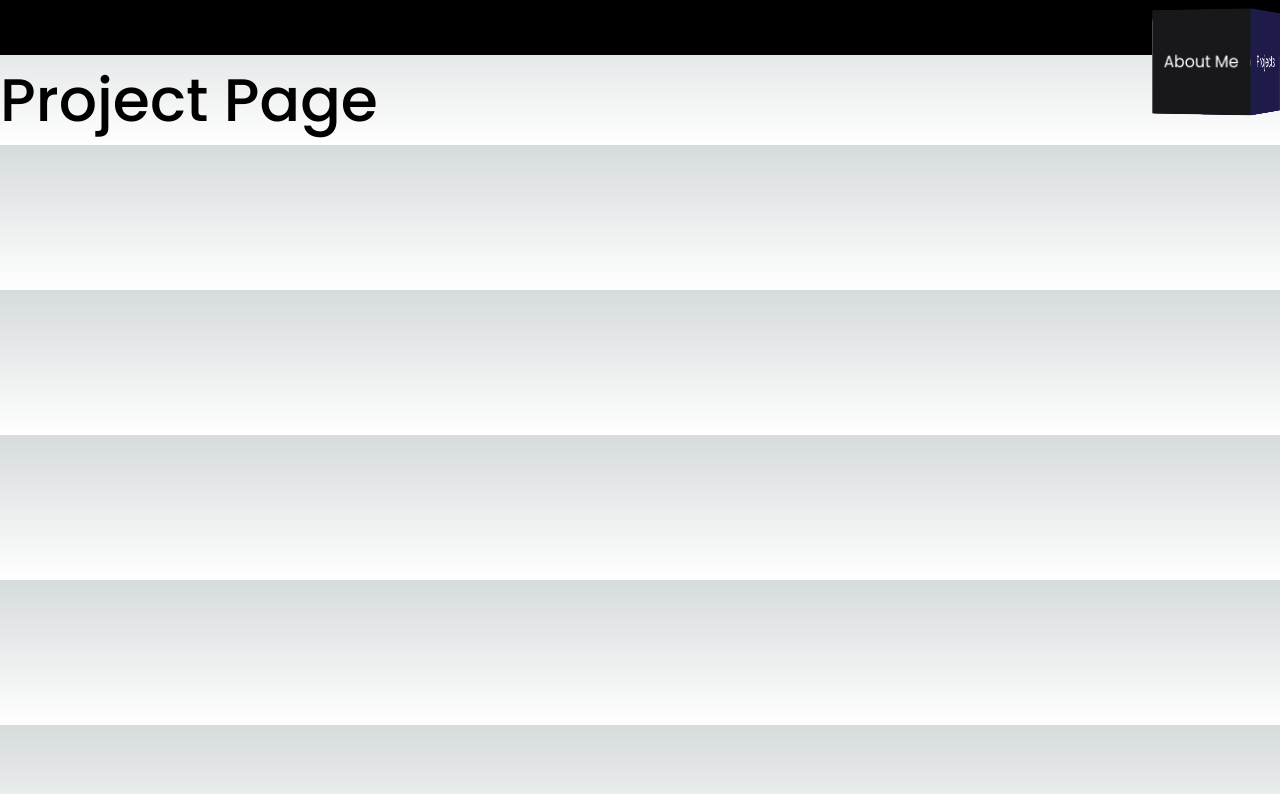
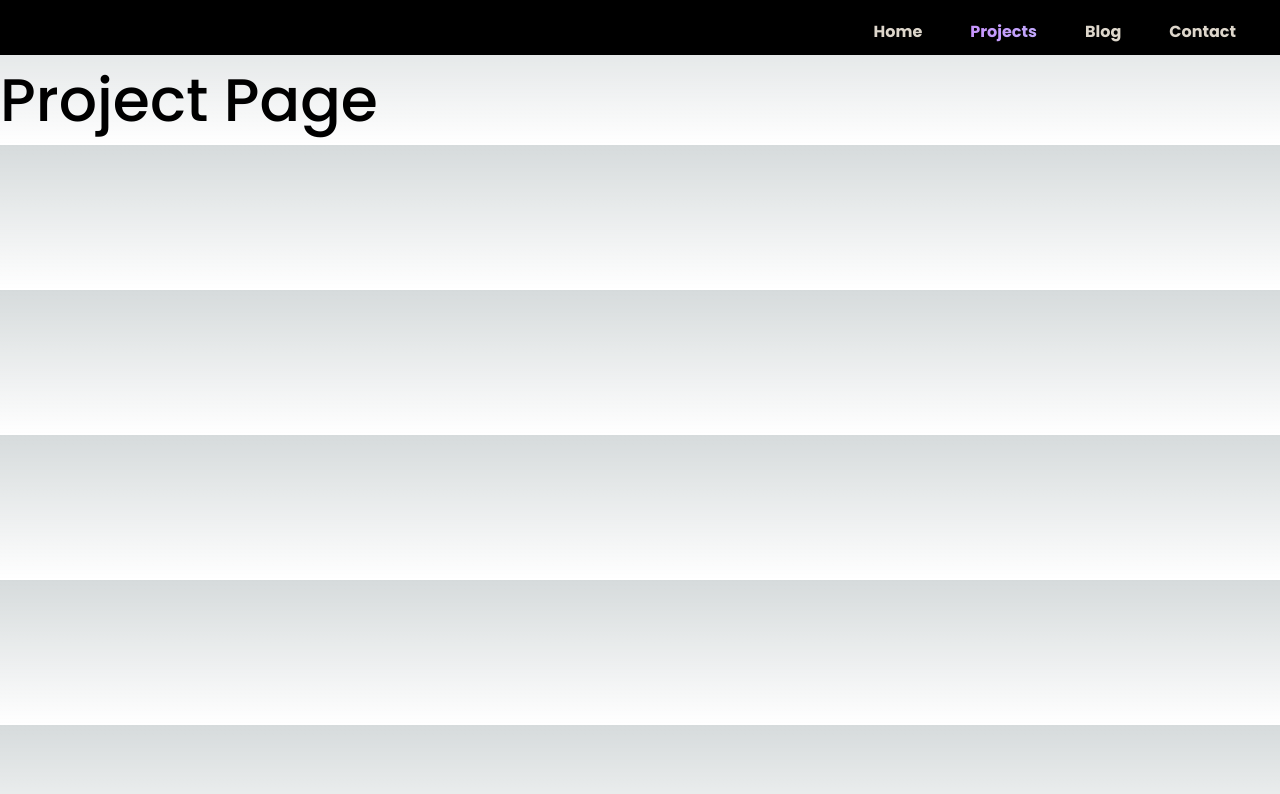
Before and after one commit to decidev22/portfolio, a Next.js app: page /projects in a window 1280 px wide. Shown: the top 794 px of the page. Built offline with nearby package versions, Linux system fonts and the light colour scheme.

Commit message:
code tidyup

```diff
--- a/app/component/nav/MenuBox.module.css
+++ /dev/null
@@ -1,85 +0,0 @@
-.container {
-  max-width: 100px;
-}
-
-.cube-container {
-  perspective: 1000px;
-}
-
-.cube-container .cube {
-  width: 100px;
-  height: 100px;
-  transform-style: preserve-3d;
-  animation: menuboxRotate 30s infinite;
-}
-
-.cube-container .cube-face {
-  width: 100px;
-  height: 100px;
-  position: absolute;
-  background: purple;
-  color: white;
-  display: flex;
-  align-items: center;
-  justify-content: center;
-}
-
-.cube-container .front {
-  background: #172554;
-  transform: translateZ(50px);
-}
-
-.cube-container .back {
-  background: #1e1b4b;
-  transform: rotateY(180deg) translateZ(50px);
-}
-
-.cube-container .left {
-  background: #082f49;
-  transform: rotateY(-90deg) translateZ(50px);
-}
-
-.cube-container .right {
-  background: #18181b;
-  transform: rotateY(90deg) translateZ(50px);
-}
-
-.cube-container .bottom {
-  background: #2e1065;
-  transform: rotateX(-90deg) translateZ(50px);
-}
-
-.cube-container .top {
-  background: #0f172a;
-  transform: rotateX(90deg) translateZ(50px);
-}
-
-@keyframes menuboxRotate {
-  0% {
-    /* Shows Front */
-    transform: rotateY(0deg);
-    transform: rotateX(0deg);
-  }
-  15% {
-    /* Shows Right */
-    transform: rotateY(-90deg);
-  }
-  35% {
-    /* Shows Back */
-    transform: rotateY(-180deg);
-  }
-  55% {
-    /* Shows Left */
-    transform: rotateY(-270deg);
-  }
-  75% {
-    /* Shows Top */
-    transform: rotateY(-90deg);
-    transform: rotateX(-90deg);
-  }
-  95% {
-    /* Shows Bottom */
-    transform: rotateY(-90deg);
-    transform: rotateX(-270deg);
-  }
-}
--- a/app/component/nav/MenuBox.tsx
+++ /dev/null
@@ -1,68 +0,0 @@
-"use client";
-
-import { useEffect } from "react";
-import classes from "./MenuBox.module.css";
-import Image from "next/image";
-
-const MenuBox = () => {
-  //   useEffect(() => {
-  //     const cubebox = Array.from(
-  //       document.getElementsByClassName(
-  //         `${classes.cube}`
-  //       ) as HTMLCollectionOf<HTMLElement>
-  //     );
-  //     const handleMouseMove = (event: MouseEvent) => {
-  //       const rotationValue = 270;
-  //       let mouseX = 0;
-  //       let mouseY = 0;
-  //       mouseX = event.clientX;
-  //       mouseY = event.clientY;
-  //       let rotateX = -(mouseY / window.innerHeight - 0.5) * rotationValue;
-  //       let rotateY = (mouseX / window.innerHeight - 0.5) * rotationValue;
-  //       cubebox.forEach((box) => {
-  //         box.style.transform = `rotateX(${rotateX}deg) rotateY(${rotateY}deg)`;
-  //       });
-  //     };
-  //     return () => {
-  //       window.addEventListener("mousemove", handleMouseMove);
-  //     };
-  //   }, []);
-
-  return (
-    <div className={`${classes.container} `}>
-      <div className={`${classes[`cube-container`]}`}>
-        <div className={`${classes[`cube`]}`}>
-          <div
-            className={`${classes[`cube-face`]} ${
-              classes[`front`]
-            }  border-white border-2 rounded-xl`}
-          >
-            <div className="grid grid-cols-2 grid-rows-2 gap-2">
-              <span className="w-[15px] grid place-items-center">M</span>
-              <span className="w-[15px] grid place-items-center">E</span>
-              <span className="w-[15px] grid place-items-center">N</span>
-              <span className="w-[15px] grid place-items-center">U</span>
-            </div>
-          </div>
-          <div className={`${classes[`cube-face`]} ${classes[`back`]}`}>
-            Projects
-          </div>
-          <div className={`${classes[`cube-face`]} ${classes[`left`]}`}>
-            Contact
-          </div>
-          <div className={`${classes[`cube-face`]} ${classes[`right`]}`}>
-            About Me
-          </div>
-          <div className={`${classes[`cube-face`]} ${classes[`top`]}`}>
-            Shoutouts
-          </div>
-          <div className={`${classes[`cube-face`]} ${classes[`bottom`]}`}>
-            Links
-          </div>
-        </div>
-      </div>
-    </div>
-  );
-};
-
-export default MenuBox;
--- a/app/component/nav/NavBar.tsx
+++ b/app/component/nav/NavBar.tsx
@@ -1,20 +1,18 @@
 "use client";
 import NavLink from "./NavLink";
 import classes from "./NavBar.module.css";
-import MenuBox from "./MenuBox";
 const NavBar = () => {
   return (
     <nav className="flex justify-end w-full top-0 p-3 sticky z-10 h-[55px] bg-black">
       {/* OLD NAV BAR Commented out */}
-      {/* <ul className="list-none">
+      <ul className="list-none">
         <NavLink href="/" title="Home" />
         <NavLink href="/projects" title="Projects" />
         <NavLink href="/blogs" title="Blog" />
         <NavLink href="/contact" title="Contact" />
-      </ul> */}
+      </ul>
 
       {/* New Nav Bar */}
-      <MenuBox />
     </nav>
   );
 };
--- a/app/component/pages/mainpageComponent/Experimental-line.tsx
+++ /dev/null
@@ -1,69 +0,0 @@
-"use client";
-
-import { useEffect, useState, useRef } from "react";
-import classes from "./Experimental-line.module.css";
-
-type ScreenSize = {
-  width: number;
-  height: number;
-};
-
-const MainPageDisplay = () => {
-  const [screenSize, setScreenSize] = useState<ScreenSize>();
-  const [xMid, setXMid] = useState<number>();
-
-  useEffect(() => {
-    if (typeof window !== "undefined") {
-      setScreenSize({ width: window.innerWidth, height: window.innerHeight });
-    }
-  }, []);
-
-  useEffect(() => {
-    if (screenSize?.width) {
-      setXMid(screenSize?.width / 2);
-    }
-  }, [screenSize]);
-  return (
-    <div className="h-dvh w-full text-white">
-      {/* Place holding div */}
-      <div className="h-80"></div>
-      {/* Infinity Line */}
-      <div className={`h-48 ${classes.infinityLine} `}>
-        <svg
-          height="10"
-          width={screenSize?.width}
-          xmlns="http://www.w3.org/2000/svg"
-        >
-          {/* Left Infinite Line */}
-          <line
-            x1="0"
-            y1="0"
-            x2={xMid}
-            y2="0"
-            style={{
-              strokeWidth: 2,
-              strokeDasharray: "100 10",
-              strokeDashoffset: "70",
-            }}
-            className={`${classes[`left-Infinity-line`]}`}
-          />
-          {/* Right Infinite Line */}
-          <line
-            x1={xMid}
-            y1="0"
-            x2={screenSize?.width}
-            y2="0"
-            style={{
-              strokeWidth: 2,
-              strokeDasharray: "100 10",
-              strokeDashoffset: "70",
-            }}
-            className={`${classes[`right-Infinity-line`]}`}
-          />
-        </svg>
-      </div>
-    </div>
-  );
-};
-
-export default MainPageDisplay;
--- a/app/component/ui/MainPage.tsx
+++ b/app/component/ui/MainPage.tsx
@@ -1,6 +1,5 @@
+import Main_Content from "../pages/mainPageComponent/Main_Content";
 import Main_Greeting from "../pages/mainPageComponent/Main_Greeting";
-import Main_Content from "../pages/mainPageComponent/Main_Content";
-import MainPageDisplay from "../pages/mainPageComponent/Experimental-line";
 
 const MainPageLayout = () => {
   return (
```
Also changed, not shown: app/component/pages/mainpageComponent/Experimental-line.module.css (deleted, +0 -44 lines).
